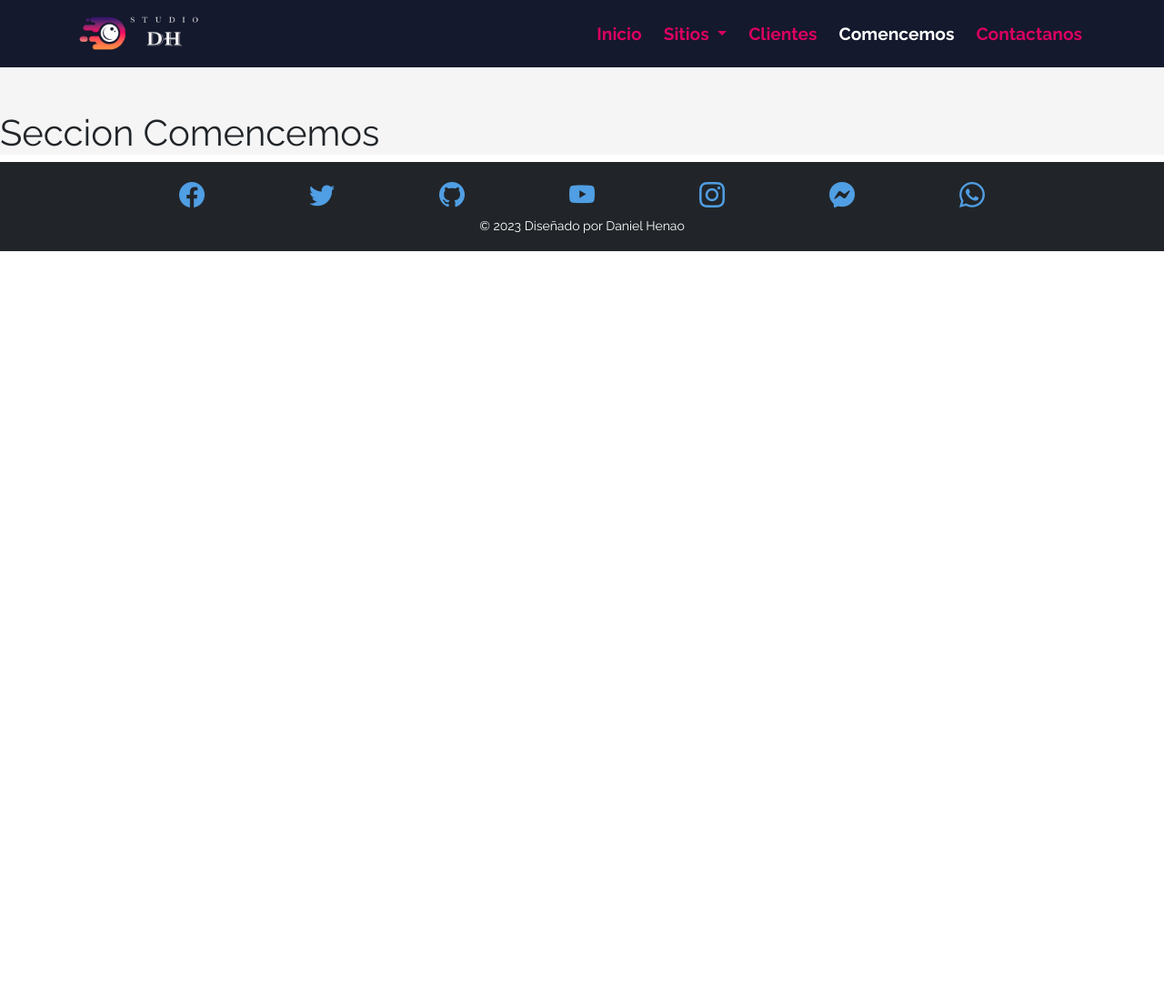
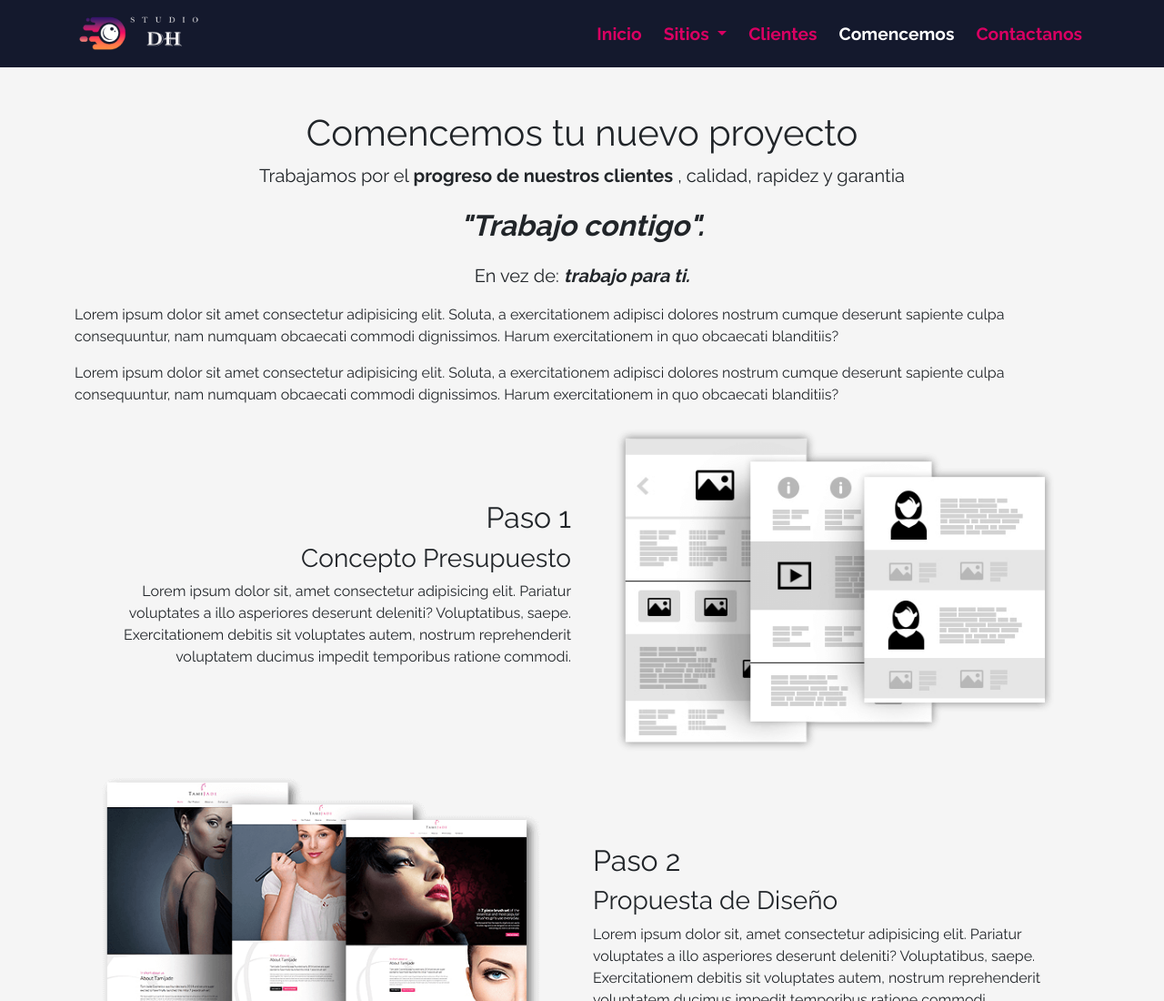
Before and after one commit to DanielHenao1/PreEntrega3-Henao, a website: page pages/comencemos.html in a window 1280 px wide. Shown: the top 1100 px of the page at 91% size. Before the commit the page ends 800 px from the top, so only its background shows below. Drawn offline with nearby package versions, Linux system fonts and the light colour scheme; files that its build step writes are made by us from their sources.

Commit message:
finalizo pagina Comencemos

```diff
--- a/pages/comencemos.html
+++ b/pages/comencemos.html
@@ -3,7 +3,7 @@
   <head>
     <meta charset="utf-8" />
     <meta name="viewport" content="width=device-width, initial-scale=1" />
-    <title>Steco</title>
+    <title>DH Studio</title>
     <!-- CDN DE BOOTSTRAP -->
     <link
       href="https://cdn.jsdelivr.net/npm/bootstrap@5.3.0-alpha1/dist/css/bootstrap.min.css"
@@ -101,7 +101,141 @@
       </div>
     </nav>
     <main class="pt-5 bg-color">
-      <h1>Seccion Comencemos</h1>
+      <div class="container">
+        <article class="col-12 text-center">
+          <h1>Comencemos tu nuevo proyecto</h1>
+          <p class="fs-5">
+            Trabajamos por el <b>progreso de nuestros clientes</b> , calidad,
+            rapidez y garantia
+          </p>
+          <p class="fs-2">
+            <b><i> "Trabajo contigo".</i></b>
+          </p>
+          <p class="fs-5">
+            En vez de: <b><i>trabajo para ti.</i></b>
+          </p>
+          <p class="text-start">
+            Lorem ipsum dolor sit amet consectetur adipisicing elit. Soluta, a
+            exercitationem adipisci dolores nostrum cumque deserunt sapiente
+            culpa consequuntur, nam numquam obcaecati commodi dignissimos. Harum
+            exercitationem in quo obcaecati blanditiis?
+          </p>
+          <p class="text-start">
+            Lorem ipsum dolor sit amet consectetur adipisicing elit. Soluta, a
+            exercitationem adipisci dolores nostrum cumque deserunt sapiente
+            culpa consequuntur, nam numquam obcaecati commodi dignissimos. Harum
+            exercitationem in quo obcaecati blanditiis?
+          </p>
+        </article>
+        <section class="row align-items-lg-center">
+          <article class="col-12 col-lg-6 text-lg-end">
+            <h2>Paso 1</h2>
+            <h3>Concepto Presupuesto</h3>
+            <p>
+              Lorem ipsum dolor sit, amet consectetur adipisicing elit. Pariatur
+              voluptates a illo asperiores deserunt deleniti? Voluptatibus,
+              saepe. Exercitationem debitis sit voluptates autem, nostrum
+              reprehenderit voluptatem ducimus impedit temporibus ratione
+              commodi.
+            </p>
+          </article>
+          <article class="col-12 col-lg-6">
+            <img
+              src="../img/workflow-step-1.png"
+              alt="Paso 1: Concepto y presupuesto"
+              class="img-fluid"
+            />
+          </article>
+        </section>
+        <section class="row align-items-lg-center">
+          <article class="col-12 col-lg-6 order-lg-1">
+            <h2>Paso 2</h2>
+            <h3>Propuesta de Diseño</h3>
+            <p>
+              Lorem ipsum dolor sit, amet consectetur adipisicing elit. Pariatur
+              voluptates a illo asperiores deserunt deleniti? Voluptatibus,
+              saepe. Exercitationem debitis sit voluptates autem, nostrum
+              reprehenderit voluptatem ducimus impedit temporibus ratione
+              commodi.
+            </p>
+          </article>
+          <article class="col-12 col-lg-6">
+            <img
+              src="../img/workflow-step-2.png"
+              alt="Paso 2: Propuesta de Diseño"
+              class="img-fluid"
+            />
+          </article>
+        </section>
+        <section class="row align-items-lg-center text-lg-end">
+          <article class="col-12 col-lg-6">
+            <h2>Paso 3</h2>
+            <h3>Retroalimentacion</h3>
+            <p>
+              Lorem ipsum dolor sit, amet consectetur adipisicing elit. Pariatur
+              voluptates a illo asperiores deserunt deleniti? Voluptatibus,
+              saepe. Exercitationem debitis sit voluptates autem, nostrum
+              reprehenderit voluptatem ducimus impedit temporibus ratione
+              commodi.
+            </p>
+          </article>
+          <article class="col-12 col-lg-6">
+            <img
+              src="../img/workflow-step-3.png"
+              alt="Paso 3: Retroalimentacion"
+              class="img-fluid"
+            />
+          </article>
+        </section>
+        <section class="row align-items-lg-center">
+          <article class="col-12 col-lg-6 order-lg-1">
+            <h2>Paso 4</h2>
+            <h3>Acabado y Diseño del contenido</h3>
+            <p>
+              Lorem ipsum dolor sit, amet consectetur adipisicing elit. Pariatur
+              voluptates a illo asperiores deserunt deleniti? Voluptatibus,
+              saepe. Exercitationem debitis sit voluptates autem, nostrum
+              reprehenderit voluptatem ducimus impedit temporibus ratione
+              commodi.
+            </p>
+          </article>
+          <article class="col-12 col-lg-6">
+            <img
+              src="../img/workflow-step-4.png"
+              alt="Paso 4: Acabado y Diseño del contenido"
+              class="img-fluid"
+            />
+          </article>
+        </section>
+        <section class="row align-items-lg-center text-lg-end">
+          <article class="col-12 col-lg-6">
+            <h2>Paso 5</h2>
+            <h3>Fin del Proyecto</h3>
+            <p>
+              Lorem ipsum dolor sit, amet consectetur adipisicing elit. Pariatur
+              voluptates a illo asperiores deserunt deleniti? Voluptatibus,
+              saepe. Exercitationem debitis sit voluptates autem, nostrum
+              reprehenderit voluptatem ducimus impedit temporibus ratione
+              commodi.
+            </p>
+          </article>
+          <article class="col-12 col-lg-6">
+            <img
+              src="../img/workflow-step-5.png"
+              alt="Paso 5: Fin del Proyecto"
+              class="img-fluid"
+            />
+          </article>
+        </section>
+        <article class="col-12">
+          <p class="text-center">
+            <small
+              >Todo cambio adicional genera genera cargos extra.
+              <b>Tarifa por hora 100usd + impuestos</b></small
+            >
+          </p>
+        </article>
+      </div>
     </main>
     <!-- START FOOTER -->
     <footer class="bg-dark p-3">
```
